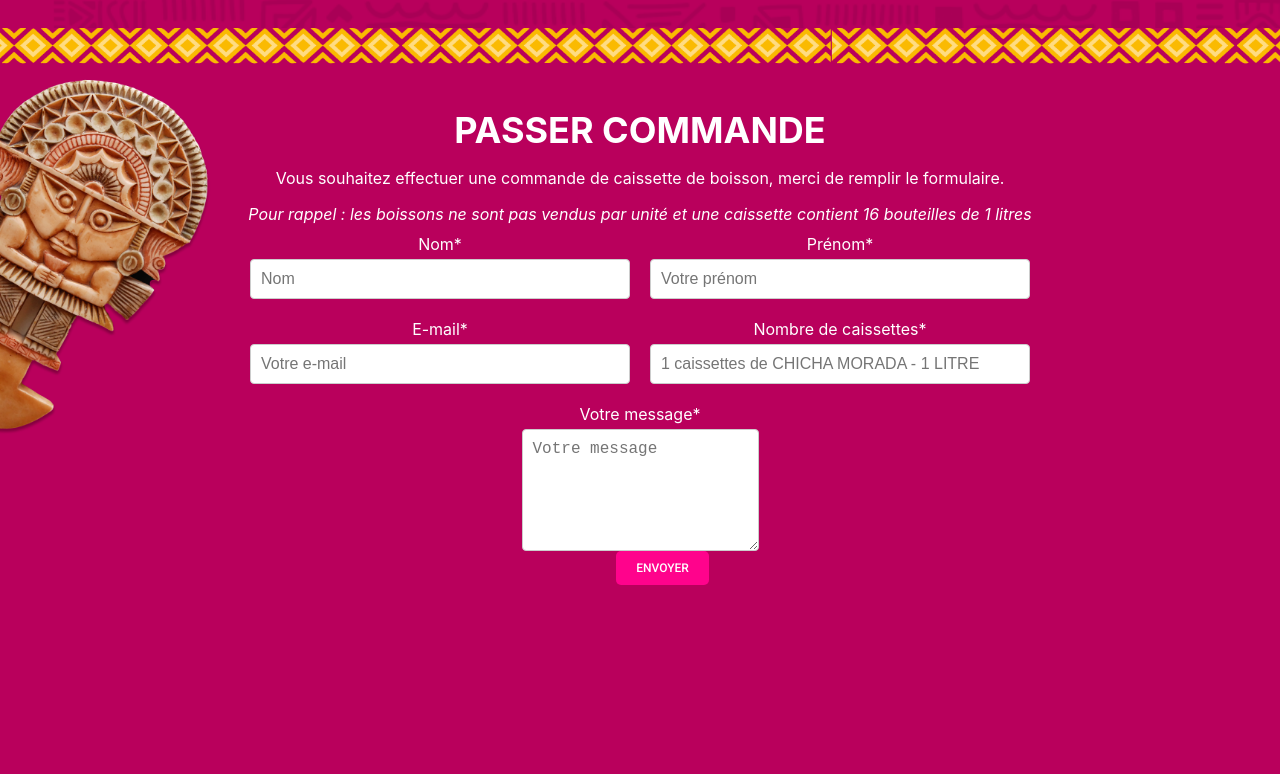
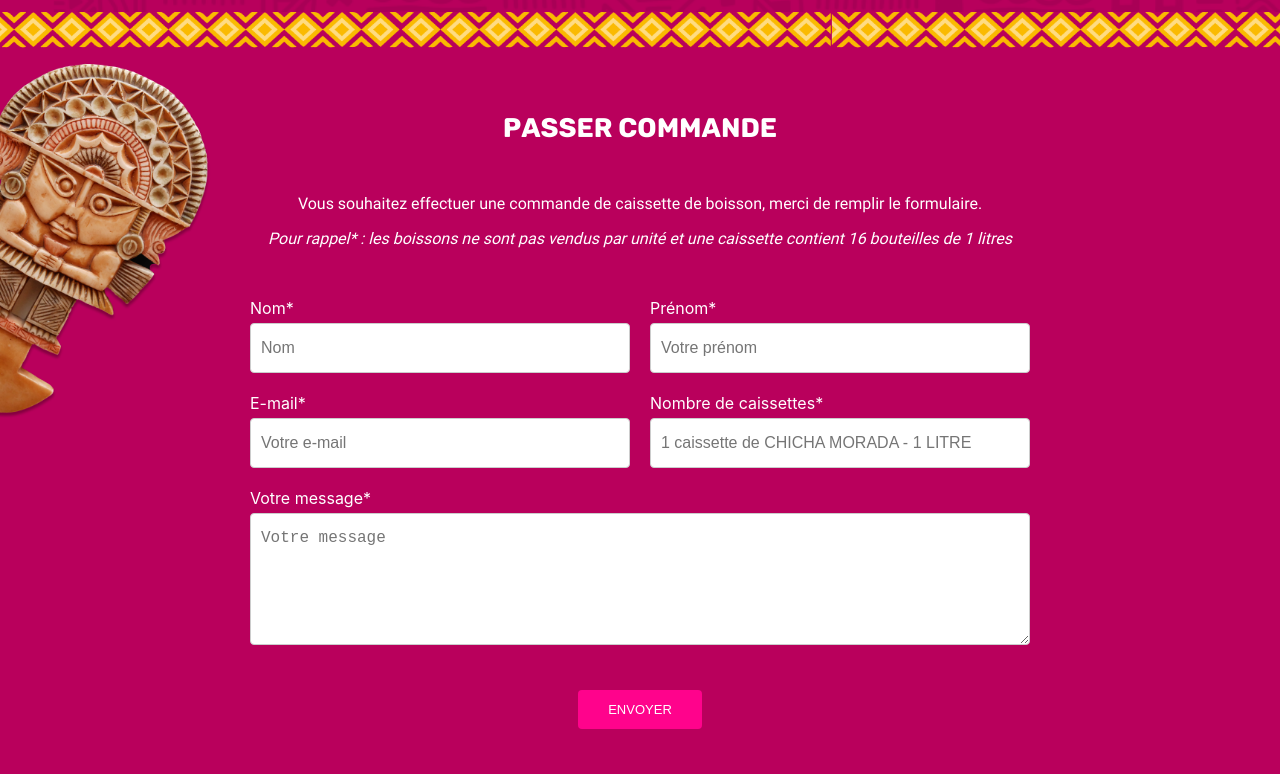
Before and after one commit to ikramchehouani/cozco-landing-page, a React (Create React App) app: page / in a window 1280 px wide. Shown: the part 3426-4200 px from the top of the page. Built offline with nearby package versions, Linux system fonts and the light colour scheme.

Commit message:
form qdjusted

```diff
--- a/src/components/Main/Main.css
+++ b/src/components/Main/Main.css
@@ -26,7 +26,7 @@ body, html {
   background-position: center;
   background-repeat: no-repeat;
   width: 100%;
-  height: 92vh;
+  height: 90vh;
   box-sizing: border-box;
 }
 
--- a/src/components/Order/Order.css
+++ b/src/components/Order/Order.css
@@ -1,3 +1,13 @@
+@font-face {
+  font-family: 'Cunia';
+  src: url('../../../fonts/Cunia.ttf') format('truetype');
+}
+
+@font-face {
+  font-family: 'Roboto';
+  src: url('../../../fonts/Roboto-Regular.ttf') format('truetype');
+}
+
 .order-section {
   padding: 50px;
   background-color: #D7385E;
@@ -6,36 +16,42 @@
   background-size: cover;
   background-repeat: no-repeat;
   width: 100%;
-    height: 100vh;
+  /* height: 100vh; */
   box-sizing: border-box;
 }
 
 .order-container {
   max-width: 800px;
   margin: 0 auto;
-    text-align: center;
 }
 
 .order-container h2 {
-    font-size: 36px;
-    margin-bottom: 10px;
+  font-size: 27px;
+  margin: 50px;
+  text-transform: uppercase;
+  font-family: 'Cunia';
+  text-align: center;
 }
 
 .order-container p {
   font-size: 16px;
   margin-bottom: 10px;
+  font-family: 'Roboto';
+  text-align: center;
 }
 
 .order-note {
   font-size: 14px;
   margin-bottom: 30px;
   font-style: italic;
+  text-align: center;
 }
 
 .order-form {
   display: flex;
   flex-direction: column;
   align-items: center;
+  margin: 50px 0 0;
 }
 
 .form-row {
@@ -50,6 +66,7 @@
   display: flex;
   flex-direction: column;
   margin: 0 10px;
+  text-align: left;
 }
 
 .form-group label {
@@ -58,7 +75,7 @@
 
 .form-group input,
 .form-group textarea {
-    padding: 10px;
+  padding: 15px 10px;
   border: 1px solid #ccc;
   border-radius: 4px;
   font-size: 16px;
@@ -66,16 +83,22 @@
 
 textarea {
   resize: vertical;
-    min-height: 100px;
+  height: 100px;
 }
 
-  /* .order-button {
-    padding: 10px 20px;
-    background-color: #FF69B4;
+.full-width {
+  width: calc(100% - 20px);
+  margin: 0 10px;
+}
+
+.order-button-submit {
+  padding: 12px 30px;
+  background-color: #FF038C;
   border: none;
+  border-radius: 4px;
   color: #fff;
+  font-size: 13px;
   cursor: pointer;
-    border-radius: 5px;
-    font-size: 16px;
+  text-transform: uppercase;
+  margin-top: 45px;
 }
-   */
--- a/src/components/Order/Order.js
+++ b/src/components/Order/Order.js
@@ -4,9 +4,9 @@ import './Order.css';
 const Order = () => (
   <section className="order-section">
     <div className="order-container">
-      <h2>PASSER COMMANDE</h2>
+      <h2>Passer commande</h2>
       <p>Vous souhaitez effectuer une commande de caissette de boisson, merci de remplir le formulaire.</p>
-      <p className="order-note">Pour rappel : les boissons ne sont pas vendus par unité et une caissette contient 16 bouteilles de 1 litres</p>
+      <p className="order-note">Pour rappel* : les boissons ne sont pas vendus par unité et une caissette contient 16 bouteilles de 1 litres</p>
       <form className="order-form">
         <div className="form-row">
           <div className="form-group">
@@ -25,14 +25,14 @@ const Order = () => (
           </div>
           <div className="form-group">
             <label htmlFor="caissettes">Nombre de caissettes*</label>
-            <input type="text" id="caissettes" name="caissettes" placeholder="1 caissettes de CHICHA MORADA - 1 LITRE" required />
+            <input type="text" id="caissettes" name="caissettes" placeholder="1 caissette de CHICHA MORADA - 1 LITRE" required />
           </div>
         </div>
-        <div className="form-group">
+        <div className="form-group full-width">
           <label htmlFor="message">Votre message*</label>
           <textarea id="message" name="message" placeholder="Votre message" required></textarea>
         </div>
-        <button type="submit" className="order-button">ENVOYER</button>
+        <button type="submit" className="order-button-submit">Envoyer</button>
       </form>
     </div>
   </section>
```
Also changed, not shown: src/assets/main/background-first-section.png. Lines whose indentation alone changed are shown as unchanged.
